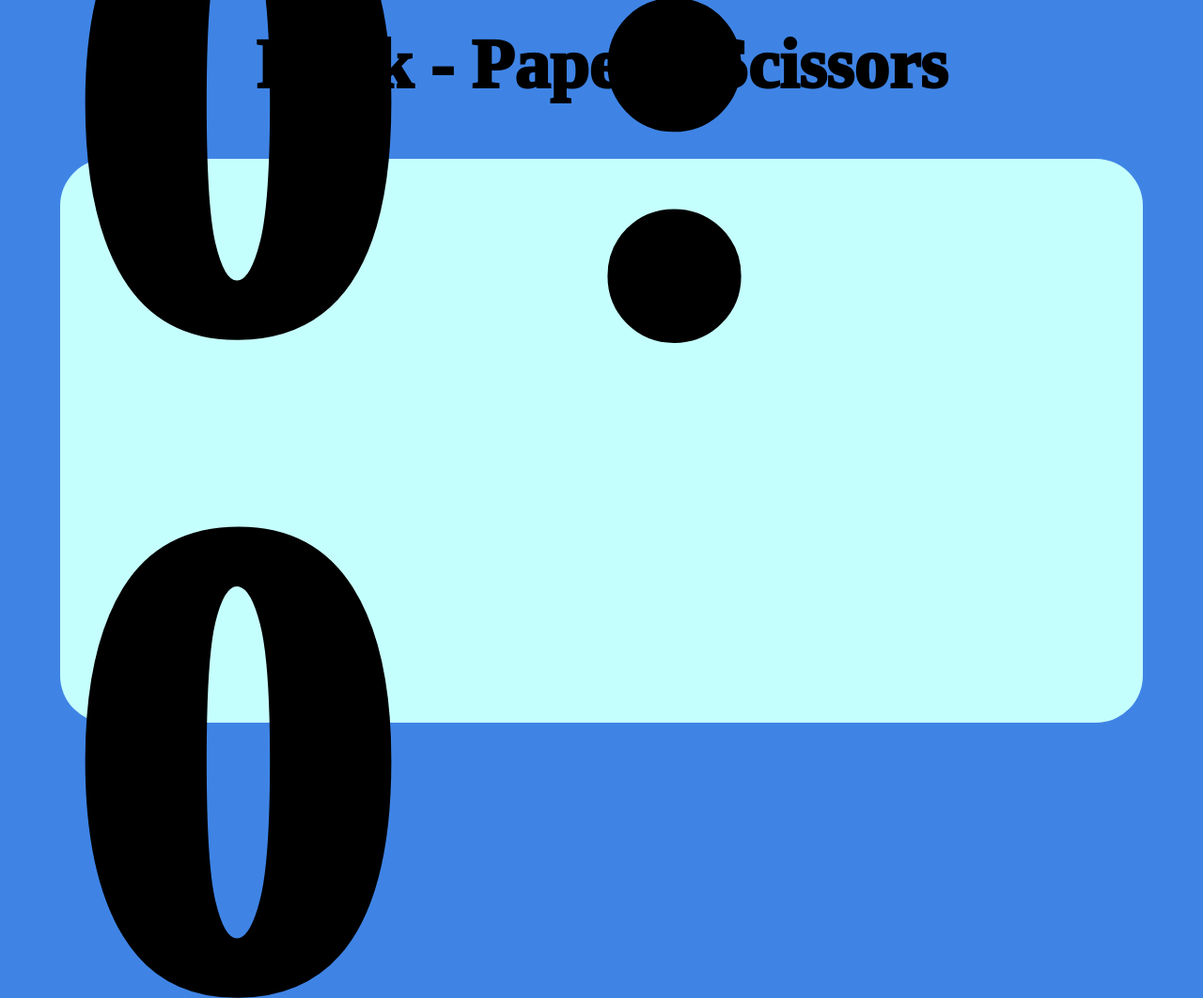
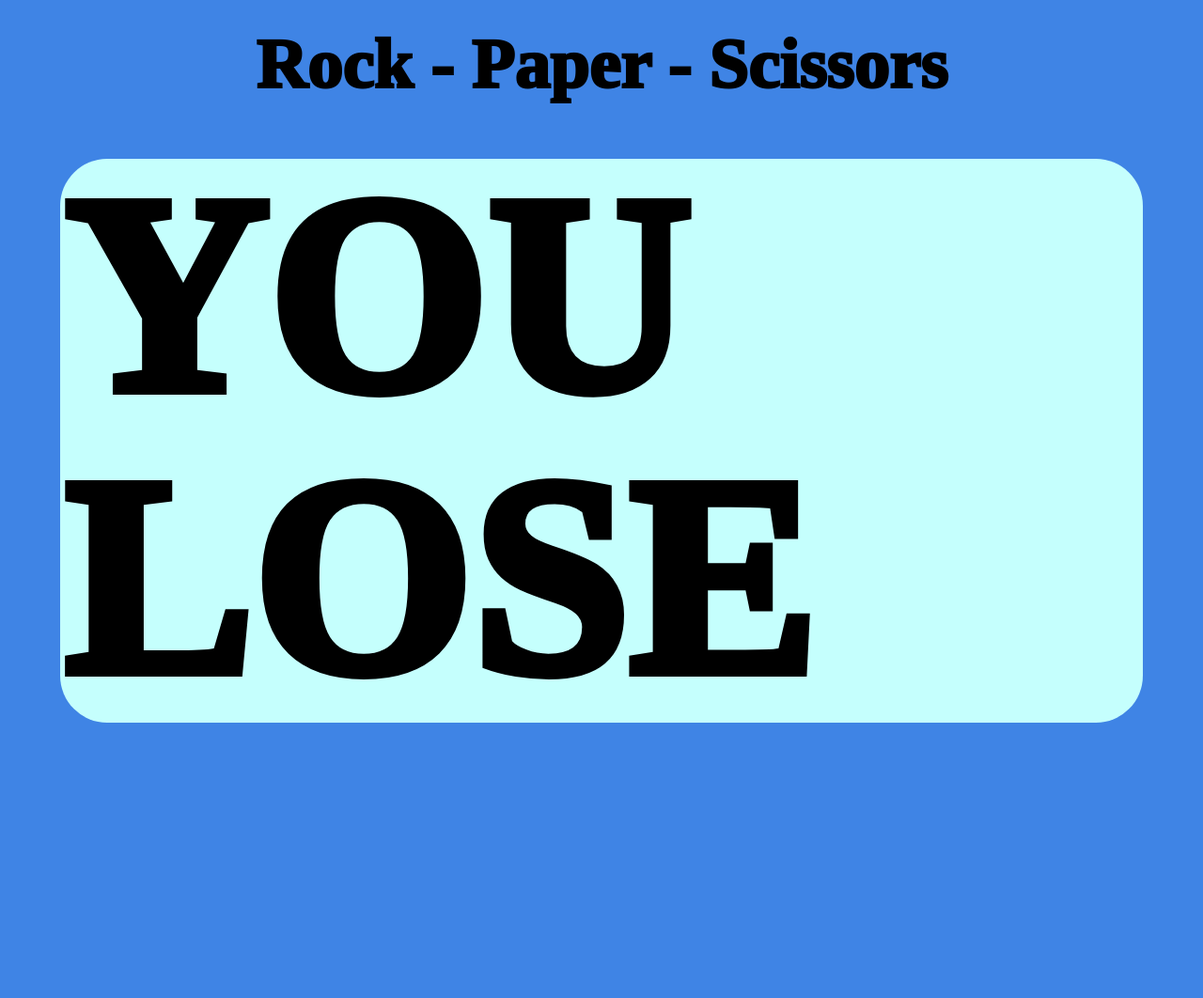
Before and after one commit to CHTBR/odin-rock-paper-scissors, a plain HTML site: page index.html in a window 1280 px wide. Shown: the whole page at 94% size. After the commit the page ends 800 px from the top, so only its background shows below. Drawn offline with Linux system fonts and the light colour scheme.

Commit message:
Add styles and html for game end message

```diff
--- a/index.html
+++ b/index.html
@@ -9,8 +9,8 @@
 </head>
 <body>
     <h1>Rock - Paper - Scissors</h1>
-    <div id="display" class="result">
-        <p class="result">0  :  0</p>
+    <div id="display" class="game-end">
+        <p class="game-end">YOU LOSE</p>
     </div>
 </body>
 </html>
--- a/styles/style.css
+++ b/styles/style.css
@@ -94,3 +94,9 @@ p.result {
     font-size: 700px;
     font-weight: 1000;
 }
+
+/* Game End Text */
+p.game-end {
+    font-size: 300px;
+    font-weight: 1000;
+}
```
